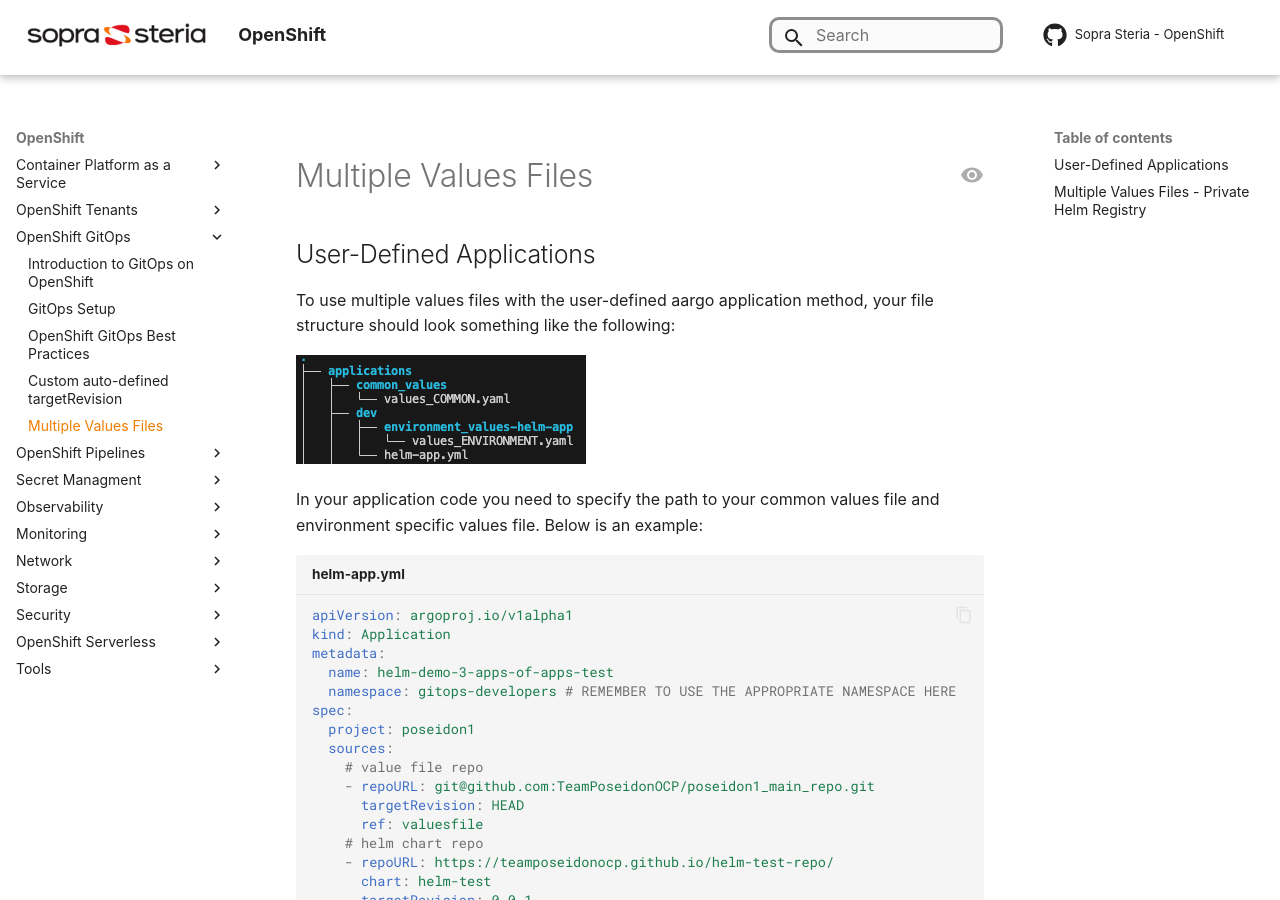
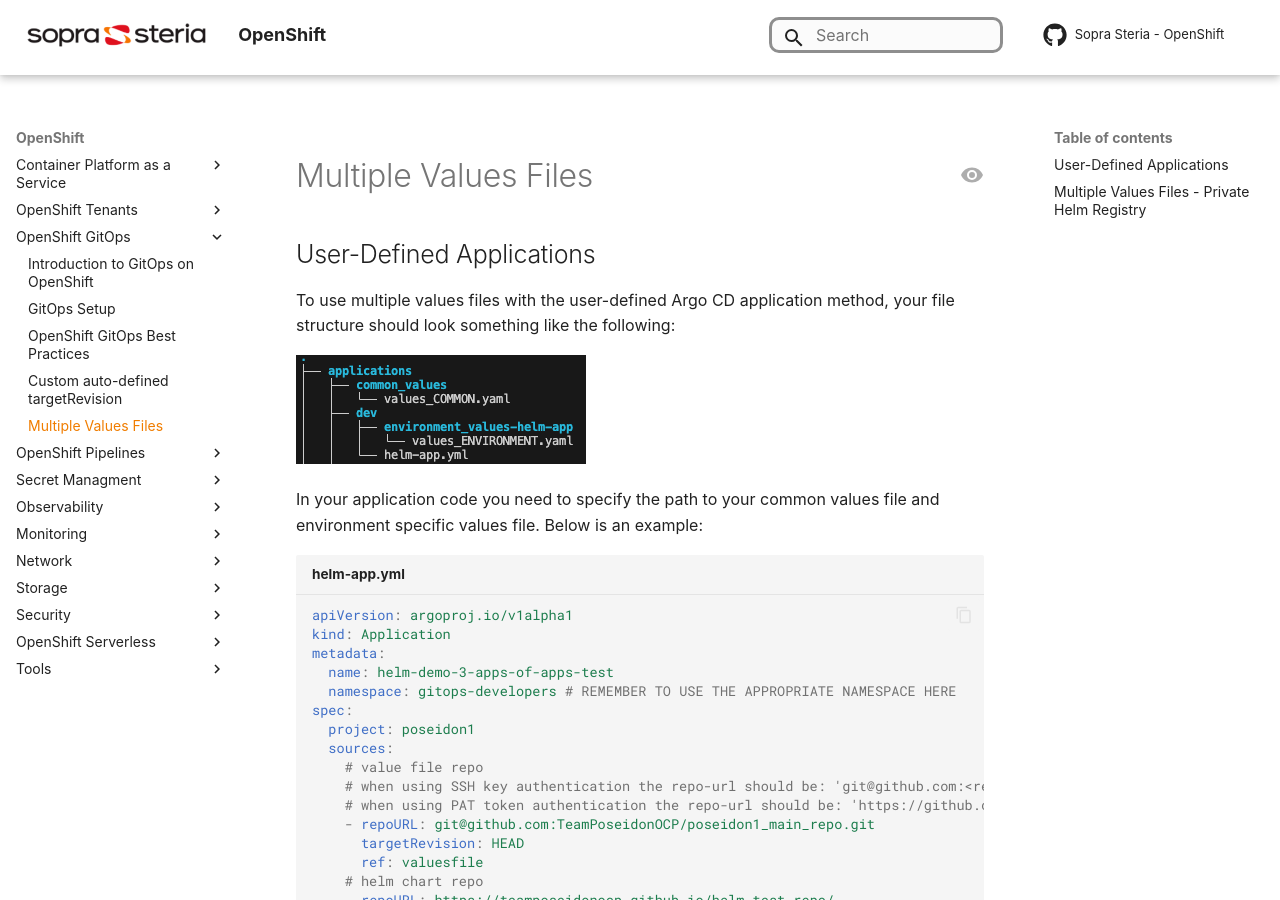
Before and after one commit to Sopra-Steria-Norge-Kubernetes/OpenShift, an MkDocs documentation site: the page built from docs/OpenShift GitOps/multiple-values-files.md, in a window 1280 px wide and 900 px high. Built offline with MkDocs 1.6.1 and Material for MkDocs 9.7.7, drawn with Linux system fonts in a browser that asks for light colours; some web fonts are replaced; comment, search, counter and statistics services are not loaded.

Commit message:
small spelling mistakes fixed + added comments describing repo-url differences when  using ssh key or pat token

```diff
--- a/docs/OpenShift GitOps/multiple-values-files.md
+++ b/docs/OpenShift GitOps/multiple-values-files.md
@@ -3,7 +3,7 @@
 
 ## User-Defined Applications
 
-To use multiple values files with the user-defined aargo application method, your file structure should look something like the following:
+To use multiple values files with the user-defined Argo CD application method, your file structure should look something like the following:
 
 ![Basics Tab Configuration](../img/Private%20Helm%20Registry/multiple-values-helm-app.png)
 
@@ -19,6 +19,8 @@
   project: poseidon1
   sources:
     # value file repo
+    # when using SSH key authentication the repo-url should be: 'git@github.com:<repo>'
+    # when using PAT token authentication the repo-url should be: 'https://github.com/<repo>'
     - repoURL: git@github.com:TeamPoseidonOCP/poseidon1_main_repo.git
       targetRevision: HEAD
       ref: valuesfile
```
